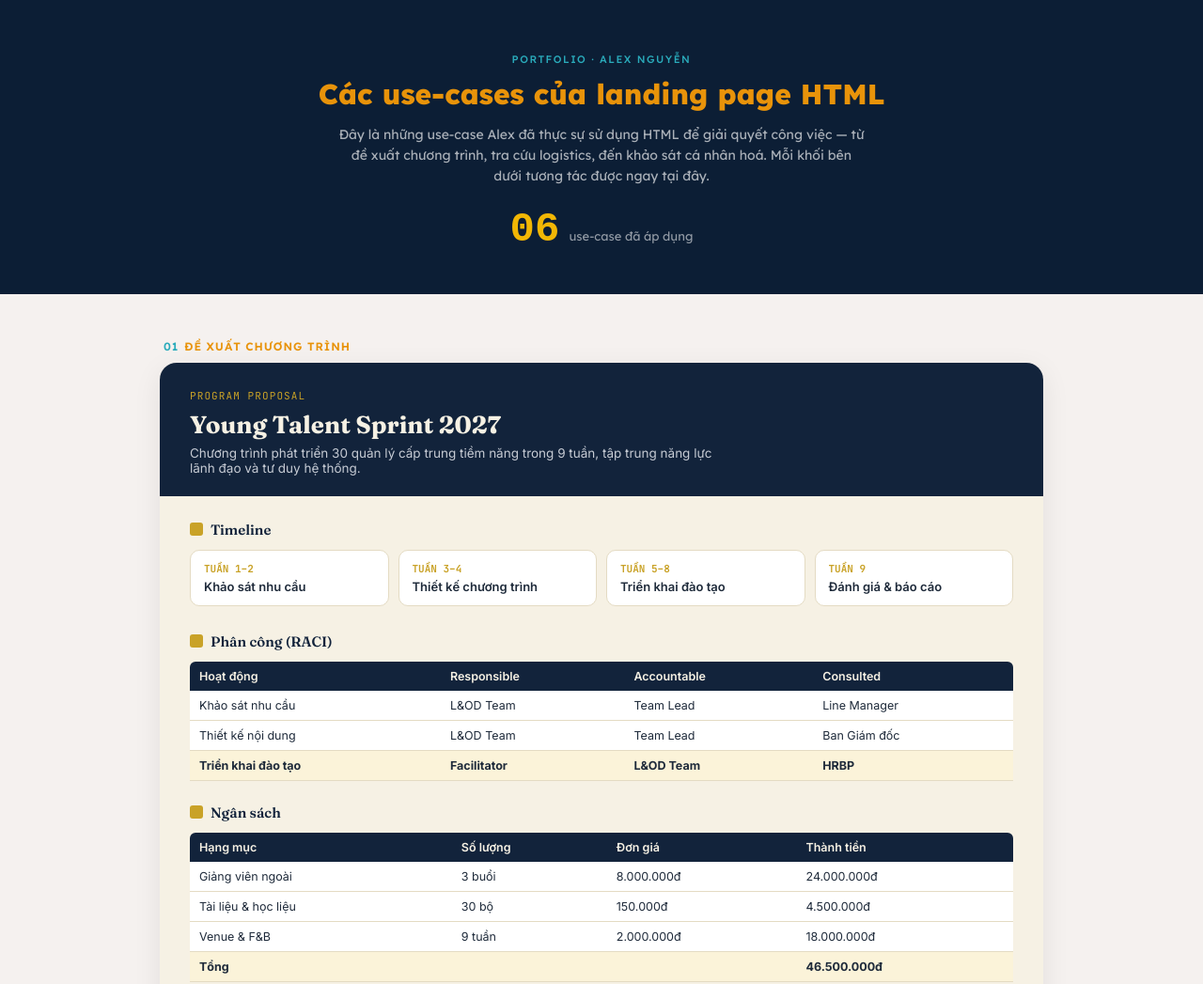
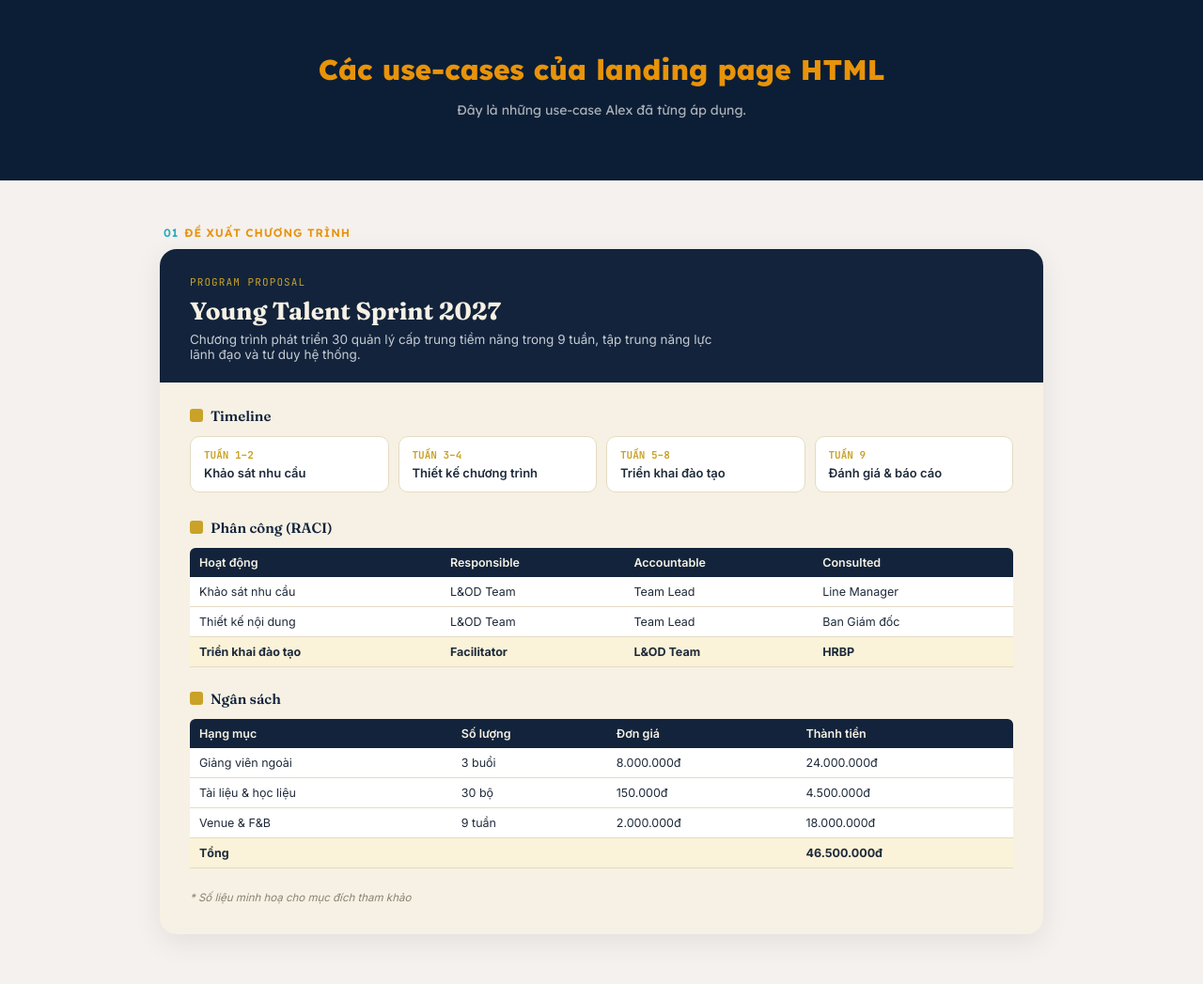
Before and after one commit to nhmaianh1209/project, a plain HTML site: page html101/ref.html in a window 1280 px wide. Shown: the top 1047 px of the page at 94% size. Drawn offline with nearby package versions, Linux system fonts and the light colour scheme; a web font is replaced by a local one.

Commit message:
Update ref.html

```diff
--- a/html101/ref.html
+++ b/html101/ref.html
@@ -161,10 +161,8 @@
 <body>
 
   <div class="alex-hero">
-    <div class="eyebrow">Portfolio · Alex Nguyễn</div>
     <h1>Các use-cases của landing page HTML</h1>
-    <p>Đây là những use-case Alex đã thực sự sử dụng HTML để giải quyết công việc — từ đề xuất chương trình, tra cứu logistics, đến khảo sát cá nhân hoá. Mỗi khối bên dưới tương tác được ngay tại đây.</p>
-    <div class="alex-stat"><span class="num">06</span><span class="lbl">use-case đã áp dụng</span></div>
+    <p>Đây là những use-case Alex đã từng áp dụng.</p>
   </div>
 
 <div class="wrap">
@@ -356,7 +354,7 @@
     </section>
   </div>
 
-  <footer class="note">Ref mockup — dùng để tham khảo khả năng ứng dụng của HTML, không phải sản phẩm cuối cùng. <span style="color:var(--alex-navy-300)">@nhmaianh</span></footer>
+  <footer class="note">Built by Alex & Claude</footer>
 </div>
 
 <script>
```
